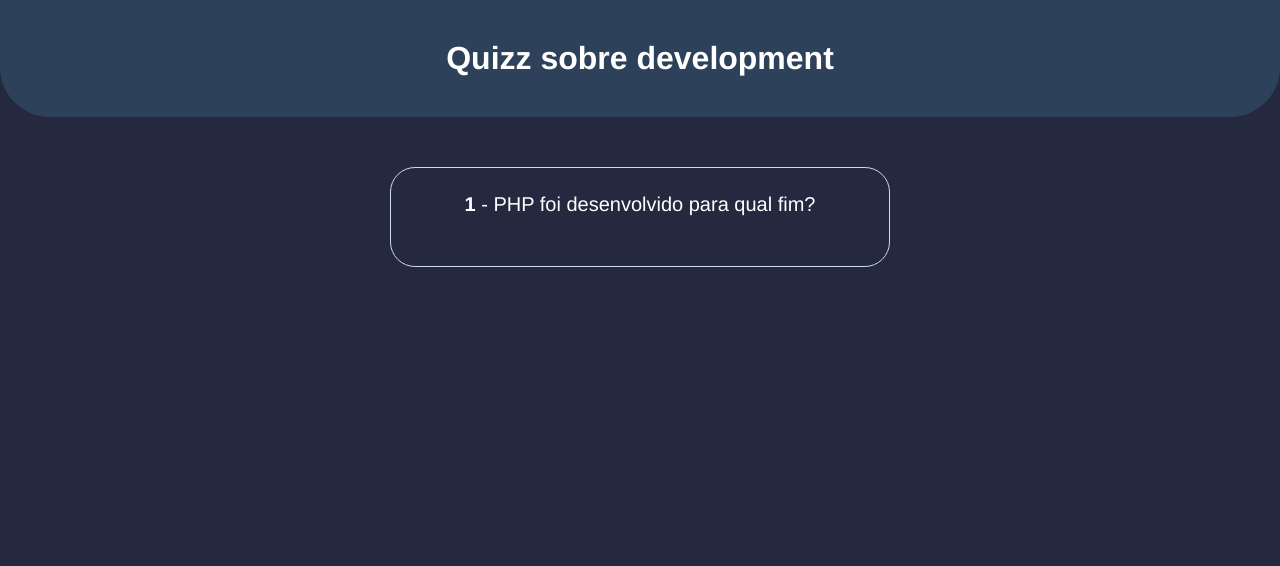
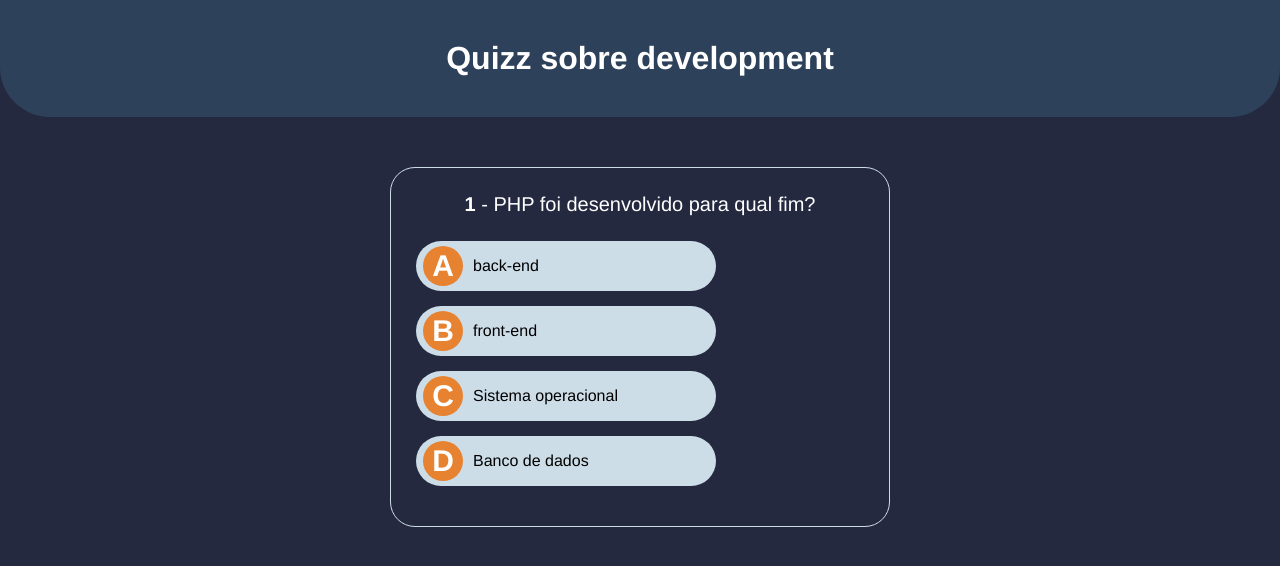
Before and after one commit to elisfreire1/Quizz_with_JavaScript, a plain HTML site: page index.html in a window 1280 px wide. Drawn offline with Linux system fonts and the light colour scheme.

Commit message:
Lógica do Quiz: inserir as alternativa da questão

```diff
--- a/index.html
+++ b/index.html
@@ -32,6 +32,6 @@
     </div>
 
     <!--Answer Template-->
-    <button class="answers-template hide"><span class="btn-letter">a</span> <span class="question-answer">Paris</span></button>
+    <button class="answer-template hide"><span class="btn-letter">a</span> <span class="question-answer">Paris</span></button>
 </body>
 </html>
--- a/js/scripts.js
+++ b/js/scripts.js
@@ -81,7 +81,7 @@
 // função para iniciar o quizz: substituir a tela inicial pela tela inicial do quizz, ou seja, a 1ª pergunta
 function init() {
    // criar a primeira pergunta
-    createQuestion(0); // 0 refere-se à primeira questão, no caso a questão 1 e assim por diante
+    createQuestion(0); // 0 refere-se à primeira questão, no caso, a questão 1 e assim por diante
 }
 
 // função para criar e inserir as alternativas na tela
@@ -98,6 +98,39 @@
     // alterar o texto da pergunta com array de questões
     questionText.textContent = questions[i].question; // pegar a questão atual representada pelo índice i
     questionNumber.textContent = i + 1; // pegar o número da questão atual, actualQuestion, representada pelo índice i
+
+    // inserir as alternativas a, b, c, d
+    questions[i].answers.forEach(function(answer, i){ // percorrer as respostas da questão atual
+
+        // cria o template do botão do quizz
+        const answerTemplate = document.querySelector('.answer-template').cloneNode(true); // clonar o template de respostas
+
+        const letterBtn = answerTemplate.querySelector('.btn-letter'); // pegar o botão do template
+        const answerText = answerTemplate.querySelector('.question-answer'); // pegar o texto da resposta
+
+        letterBtn.textContent = letters[i]; // inserir a letra da alternativa
+        answerText.textContent = answer['answer']; // inserir o texto da resposta
+
+        answerTemplate.setAttribute('correct-answer', answer['correct']); // inserir o atributo de resposta correta no botão. ver pergunta
+
+        // remover hide e answer-template class
+        answerTemplate.classList.remove('hide');
+        answerTemplate.classList.remove('answer-template');
+
+        // inserir a alternativa na tela
+        answersBox.appendChild(answerTemplate); // inserir o botão com a alternativa na tela
+
+        // adicionar evento de click no botão
+        answerTemplate.addEventListener('click', function(){
+            console.log(this);
+        });
+
+        //console.log(answerTemplate);
+    });
+
+    // incrementar o número da questão atual, alterando para próxima questão
+    actualQuestion++; // incrementar a questão atual
+
 }
 
 // inicializar o quizz
```
